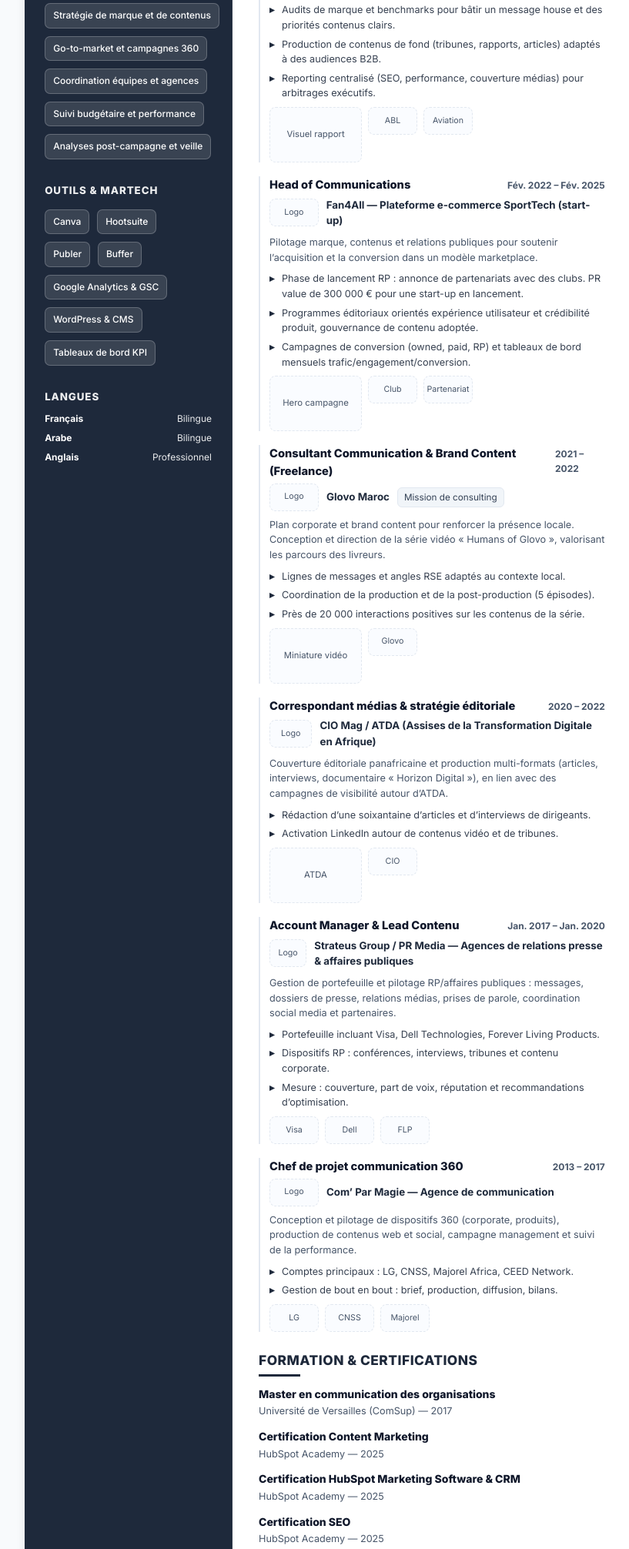
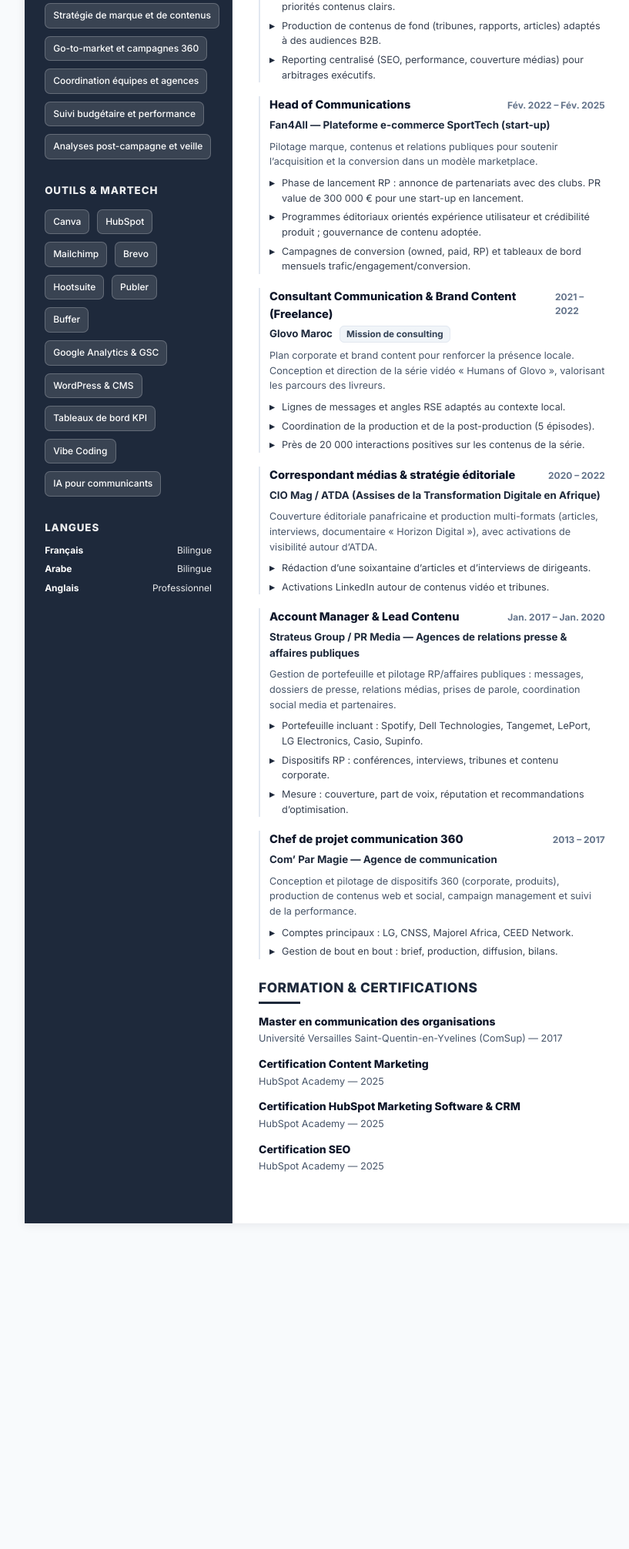
Before and after one commit to sahelpub21-debug/Comms_Mkg_Manager, a plain HTML site: page index.html in a window 1280 px wide. Shown: the part 565-2577 px from the top of the page at 77% size, without its empty margins (211-1028 px from the left). After the commit the page ends 2174 px from the top, so only its background shows below. Drawn offline with Linux system fonts and the light colour scheme.

Commit message:
Update index.html

```diff
--- a/index.html
+++ b/index.html
@@ -8,29 +8,21 @@
   <style>
     @page { size: A4; margin: 0; }
     :root{
-      /* Palette sobre premium (encre) */
-      --ink:#0f172a;         /* bleu nuit quasi-noir */
-      --ink-2:#1e293b;       /* ardoise foncé */
-      --ink-3:#334155;       /* ardoise moyen */
-      --line:#e2e8f0;        /* traits et séparateurs */
-      --paper:#ffffff;
-      --bg:#f8fafc;
-      --muted:#475569;
-      --chip:#f1f5f9;
-      --accent:#1f2937;      /* discret, pour soulignements */
+      --ink:#0f172a; --ink-2:#1e293b; --ink-3:#334155;
+      --line:#e2e8f0; --paper:#ffffff; --bg:#f8fafc; --muted:#475569; --chip:#f1f5f9;
     }
     *{margin:0;padding:0;box-sizing:border-box}
     body{font-family:'Inter',-apple-system,BlinkMacSystemFont,'Segoe UI',sans-serif;font-size:10pt;line-height:1.55;color:var(--ink);background:var(--bg);padding:20px 0;}
     .page-wrapper{max-width:210mm;margin:0 auto;background:var(--paper);box-shadow:0 2px 12px rgba(15,23,42,.08)}
     .language-switch{position:fixed;top:20px;right:20px;background:var(--paper);padding:6px;border-radius:24px;box-shadow:0 2px 10px rgba(15,23,42,.15);display:flex;gap:4px;z-index:1000}
-    .lang-btn{padding:8px 14px;border:none;background:transparent;color:var(--muted);font-size:10pt;font-weight:700;cursor:pointer;border-radius:18px;transition:.25s}
+    .lang-btn{padding:8px 14px;border:none;background:transparent;color:#64748b;font-size:10pt;font-weight:700;cursor:pointer;border-radius:18px;transition:.25s}
     .lang-btn:hover{background:#eef2f7}
     .lang-btn.active{background:var(--ink-2);color:var(--paper)}
     .lang-content{display:none}
     .lang-content.active{display:block}
 
     .container{display:grid;grid-template-columns:34% 66%;min-height:297mm}
-    .sidebar{background:linear-gradient(180deg, var(--ink-2) 0%, var(--ink-2) 100%);color:var(--paper);padding:36px 26px;border-right:1px solid rgba(255,255,255,.08)}
+    .sidebar{background:var(--ink-2);color:var(--paper);padding:36px 26px;border-right:1px solid rgba(255,255,255,.08)}
     .main-content{padding:40px 40px 40px 34px;background:var(--paper)}
 
     .profile-photo-container{text-align:center;margin-bottom:16px}
@@ -62,23 +54,14 @@
     .experience-item{margin-bottom:18px;page-break-inside:avoid;border-left:2px solid var(--line);padding-left:12px}
     .experience-header{display:flex;justify-content:space-between;align-items:baseline;margin-bottom:4px}
     .job-role{font-size:11pt;font-weight:800;color:var(--ink)}
-    .job-dates{font-size:9pt;color:var(--muted);font-weight:700}
-    .company-line{display:flex;align-items:center;gap:10px;margin:4px 0 8px}
-    .company-name{font-size:10pt;color:var(--ink-2);font-weight:700}
-    .badge{font-size:8.8pt;color:var(--ink-3);background:var(--chip);border:1px solid var(--line);border-radius:6px;padding:3px 8px}
+    .job-dates{font-size:9pt;color:#64748b;font-weight:700}
+    .company-name{font-size:10pt;color:var(--ink-2);font-weight:700;margin:4px 0 8px}
+    .badge{font-size:8.8pt;color:var(--ink-3);background:var(--chip);border:1px solid var(--line);border-radius:6px;padding:3px 8px;margin-left:6px}
     .job-description{font-size:9.5pt;color:var(--muted);margin-bottom:8px}
     .achievements{list-style:none;padding-left:0}
     .achievements li{padding-left:16px;position:relative;margin-bottom:5px;font-size:9.5pt;color:#374151}
     .achievements li:before{content:"▸";position:absolute;left:0;color:var(--ink-2);font-weight:900}
 
-    /* Placeholders logos / images */
-    .placeholders{display:flex;gap:8px;flex-wrap:wrap;margin:8px 0 2px}
-    .logo-ph,.image-ph{
-      border:1px dashed var(--line);border-radius:8px;background:#fafcff;color:var(--muted);
-      display:flex;align-items:center;justify-content:center;text-align:center
-    }
-    .logo-ph{width:64px;height:36px;font-size:8pt}
-    .image-ph{width:120px;height:72px;font-size:8.5pt}
     .education-item{margin-bottom:12px}
     .degree-title{font-size:10.5pt;font-weight:800;color:var(--ink);margin-bottom:2px}
     .institution{font-size:9.5pt;color:var(--muted)}
@@ -88,7 +71,6 @@
       .page-wrapper{box-shadow:none}
       .language-switch{display:none}
       .pill{background:#fff;color:#000;border-color:#999}
-      .logo-ph,.image-ph{color:#666;background:#fff;border-color:#bbb}
     }
   </style>
 </head>
@@ -135,12 +117,17 @@
           <div class="sidebar-section">
             <div class="sidebar-heading">Outils & MarTech</div>
             <div class="pill">Canva</div>
+            <div class="pill">HubSpot</div>
+            <div class="pill">Mailchimp</div>
+            <div class="pill">Brevo</div>
             <div class="pill">Hootsuite</div>
             <div class="pill">Publer</div>
             <div class="pill">Buffer</div>
             <div class="pill">Google Analytics & GSC</div>
             <div class="pill">WordPress & CMS</div>
             <div class="pill">Tableaux de bord KPI</div>
+            <div class="pill">Vibe Coding</div>
+            <div class="pill">IA pour communicants</div>
           </div>
 
           <div class="sidebar-section">
@@ -155,9 +142,9 @@
         <main class="main-content">
           <section class="summary">
             <p class="summary-text">
-              Spécialiste Communication et Marketing avec dix années d’expérience en environnements agence, médias et start-up tech,
-              ainsi qu’en mission de conseil pour un fonds d’investissement. J’accorde une attention particulière à la clarté des messages,
-              à la qualité éditoriale et à la mesure des résultats, en privilégiant une approche collaborative et pragmatique.
+              Spécialiste Communication et Marketing avec dix années d’expérience en environnements agence, médias et start-up tech ;
+              récemment en mission de conseil. Je privilégie des dispositifs clairs, une exécution soignée et des résultats mesurables,
+              dans une approche collaborative et pragmatique.
             </p>
             <div class="metrics">
               <span class="metric-chip">6 ans en agence</span>
@@ -176,11 +163,7 @@
                 <div class="job-role">Content Manager</div>
                 <div class="job-dates">Mars 2025 – Juil. 2025</div>
               </div>
-              <div class="company-line">
-                <div class="logo-ph" aria-hidden="true">Logo</div>
-                <div class="company-name">ABL Corporation</div>
-                <span class="badge">Mission de consulting — Fonds d’investissement (verticale principale : ABL Aviation)</span>
-              </div>
+              <div class="company-name">ABL Corporation <span class="badge">Mission de consulting — verticale principale : ABL Aviation</span></div>
               <p class="job-description">
                 Conception et déploiement d’un plan marketing éditorial multi-verticales (finance, innovation, aviation/ESG),
                 structuration d’une stratégie de marque et d’un plan de communication interne pour améliorer l’alignement.
@@ -190,11 +173,6 @@
                 <li>Production de contenus de fond (tribunes, rapports, articles) adaptés à des audiences B2B.</li>
                 <li>Reporting centralisé (SEO, performance, couverture médias) pour arbitrages exécutifs.</li>
               </ul>
-              <div class="placeholders">
-                <div class="image-ph">Visuel rapport</div>
-                <div class="logo-ph">ABL</div>
-                <div class="logo-ph">Aviation</div>
-              </div>
             </article>
 
             <!-- Fan4All -->
@@ -203,23 +181,15 @@
                 <div class="job-role">Head of Communications</div>
                 <div class="job-dates">Fév. 2022 – Fév. 2025</div>
               </div>
-              <div class="company-line">
-                <div class="logo-ph" aria-hidden="true">Logo</div>
               <div class="company-name">Fan4All — Plateforme e-commerce SportTech (start-up)</div>
-              </div>
               <p class="job-description">
                 Pilotage marque, contenus et relations publiques pour soutenir l’acquisition et la conversion dans un modèle marketplace.
               </p>
               <ul class="achievements">
                 <li>Phase de lancement RP : annonce de partenariats avec des clubs. PR value de 300 000 € pour une start-up en lancement.</li>
-                <li>Programmes éditoriaux orientés expérience utilisateur et crédibilité produit, gouvernance de contenu adoptée.</li>
+                <li>Programmes éditoriaux orientés expérience utilisateur et crédibilité produit ; gouvernance de contenu adoptée.</li>
                 <li>Campagnes de conversion (owned, paid, RP) et tableaux de bord mensuels trafic/engagement/conversion.</li>
               </ul>
-              <div class="placeholders">
-                <div class="image-ph">Hero campagne</div>
-                <div class="logo-ph">Club</div>
-                <div class="logo-ph">Partenariat</div>
-              </div>
             </article>
 
             <!-- Glovo (Freelance consulting) -->
@@ -228,11 +198,7 @@
                 <div class="job-role">Consultant Communication & Brand Content (Freelance)</div>
                 <div class="job-dates">2021 – 2022</div>
               </div>
-              <div class="company-line">
-                <div class="logo-ph" aria-hidden="true">Logo</div>
-                <div class="company-name">Glovo Maroc</div>
-                <span class="badge">Mission de consulting</span>
-              </div>
+              <div class="company-name">Glovo Maroc <span class="badge">Mission de consulting</span></div>
               <p class="job-description">
                 Plan corporate et brand content pour renforcer la présence locale. Conception et direction de la série vidéo
                 « Humans of Glovo », valorisant les parcours des livreurs.
@@ -242,10 +208,6 @@
                 <li>Coordination de la production et de la post-production (5 épisodes).</li>
                 <li>Près de 20 000 interactions positives sur les contenus de la série.</li>
               </ul>
-              <div class="placeholders">
-                <div class="image-ph">Miniature vidéo</div>
-                <div class="logo-ph">Glovo</div>
-              </div>
             </article>
 
             <!-- CIO Mag / ATDA -->
@@ -254,22 +216,15 @@
                 <div class="job-role">Correspondant médias & stratégie éditoriale</div>
                 <div class="job-dates">2020 – 2022</div>
               </div>
-              <div class="company-line">
-                <div class="logo-ph" aria-hidden="true">Logo</div>
               <div class="company-name">CIO Mag / ATDA (Assises de la Transformation Digitale en Afrique)</div>
-              </div>
               <p class="job-description">
                 Couverture éditoriale panafricaine et production multi-formats (articles, interviews, documentaire « Horizon Digital »),
-                en lien avec des campagnes de visibilité autour d’ATDA.
+                avec activations de visibilité autour d’ATDA.
               </p>
               <ul class="achievements">
                 <li>Rédaction d’une soixantaine d’articles et d’interviews de dirigeants.</li>
-                <li>Activation LinkedIn autour de contenus vidéo et de tribunes.</li>
+                <li>Activations LinkedIn autour de contenus vidéo et tribunes.</li>
               </ul>
-              <div class="placeholders">
-                <div class="image-ph">ATDA</div>
-                <div class="logo-ph">CIO</div>
-              </div>
             </article>
 
             <!-- Strateus / PR Media -->
@@ -278,24 +233,16 @@
                 <div class="job-role">Account Manager & Lead Contenu</div>
                 <div class="job-dates">Jan. 2017 – Jan. 2020</div>
               </div>
-              <div class="company-line">
-                <div class="logo-ph" aria-hidden="true">Logo</div>
               <div class="company-name">Strateus Group / PR Media — Agences de relations presse & affaires publiques</div>
-              </div>
               <p class="job-description">
                 Gestion de portefeuille et pilotage RP/affaires publiques : messages, dossiers de presse, relations médias,
                 prises de parole, coordination social media et partenaires.
               </p>
               <ul class="achievements">
-                <li>Portefeuille incluant Visa, Dell Technologies, Forever Living Products.</li>
+                <li>Portefeuille incluant : Spotify, Dell Technologies, Tangemet, LePort, LG Electronics, Casio, Supinfo.</li>
                 <li>Dispositifs RP : conférences, interviews, tribunes et contenu corporate.</li>
                 <li>Mesure : couverture, part de voix, réputation et recommandations d’optimisation.</li>
               </ul>
-              <div class="placeholders">
-                <div class="logo-ph">Visa</div>
-                <div class="logo-ph">Dell</div>
-                <div class="logo-ph">FLP</div>
-              </div>
             </article>
 
             <!-- Com’ Par Magie -->
@@ -304,23 +251,15 @@
                 <div class="job-role">Chef de projet communication 360</div>
                 <div class="job-dates">2013 – 2017</div>
               </div>
-              <div class="company-line">
-                <div class="logo-ph" aria-hidden="true">Logo</div>
               <div class="company-name">Com’ Par Magie — Agence de communication</div>
-              </div>
               <p class="job-description">
                 Conception et pilotage de dispositifs 360 (corporate, produits), production de contenus web et social,
-                campagne management et suivi de la performance.
+                campaign management et suivi de la performance.
               </p>
               <ul class="achievements">
                 <li>Comptes principaux : LG, CNSS, Majorel Africa, CEED Network.</li>
                 <li>Gestion de bout en bout : brief, production, diffusion, bilans.</li>
               </ul>
-              <div class="placeholders">
-                <div class="logo-ph">LG</div>
-                <div class="logo-ph">CNSS</div>
-                <div class="logo-ph">Majorel</div>
-              </div>
             </article>
           </section>
 
@@ -328,7 +267,7 @@
             <h2 class="section-title">Formation & Certifications</h2>
             <div class="education-item">
               <div class="degree-title">Master en communication des organisations</div>
-              <div class="institution">Université de Versailles (ComSup) — 2017</div>
+              <div class="institution">Université Versailles Saint-Quentin-en-Yvelines (ComSup) — 2017</div>
             </div>
             <div class="education-item">
               <div class="degree-title">Certification Content Marketing</div>
@@ -381,12 +320,17 @@
           <div class="sidebar-section">
             <div class="sidebar-heading">Tools & MarTech</div>
             <div class="pill">Canva</div>
+            <div class="pill">HubSpot</div>
+            <div class="pill">Mailchimp</div>
+            <div class="pill">Brevo</div>
             <div class="pill">Hootsuite</div>
             <div class="pill">Publer</div>
             <div class="pill">Buffer</div>
             <div class="pill">Google Analytics & GSC</div>
             <div class="pill">WordPress & CMS</div>
             <div class="pill">KPI dashboards</div>
+            <div class="pill">Vibe Coding</div>
+            <div class="pill">AI for Communicators</div>
           </div>
 
           <div class="sidebar-section">
@@ -401,9 +345,9 @@
         <main class="main-content">
           <section class="summary">
             <p class="summary-text">
-              Communications and Marketing Specialist with ten years across agencies, media and tech start-ups,
-              alongside a consulting mission for an investment fund. I care about clarity, editorial quality and measurable outcomes.
-              My approach is collaborative and pragmatic, focused on well-structured operations and steady delivery.
+              Communications and Marketing Specialist with ten years across agencies, media and tech start-ups;
+              recently on a consulting mission. I value clear message architecture, careful execution and measurable outcomes,
+              with a collaborative, pragmatic approach.
             </p>
             <div class="metrics">
               <span class="metric-chip">6 years in agencies</span>
@@ -422,11 +366,7 @@
                 <div class="job-role">Content Manager</div>
                 <div class="job-dates">Mar 2025 – Jul 2025</div>
               </div>
-              <div class="company-line">
-                <div class="logo-ph" aria-hidden="true">Logo</div>
-                <div class="company-name">ABL Corporation</div>
-                <span class="badge">Consulting mission — Investment fund (main vertical: ABL Aviation)</span>
-              </div>
+              <div class="company-name">ABL Corporation <span class="badge">Consulting mission — main vertical: ABL Aviation</span></div>
               <p class="job-description">
                 Designed and deployed a multi-vertical editorial marketing plan (finance, innovation, aviation/ESG),
                 with a brand strategy and an internal communications plan to improve alignment.
@@ -436,11 +376,6 @@
                 <li>Long-form content (op-eds, reports, articles) tailored to B2B audiences.</li>
                 <li>Centralised reporting (SEO, performance, media coverage) for executive decision-making.</li>
               </ul>
-              <div class="placeholders">
-                <div class="image-ph">Report visual</div>
-                <div class="logo-ph">ABL</div>
-                <div class="logo-ph">Aviation</div>
-              </div>
             </article>
 
             <!-- Fan4All -->
@@ -449,23 +384,15 @@
                 <div class="job-role">Head of Communications</div>
                 <div class="job-dates">Feb 2022 – Feb 2025</div>
               </div>
-              <div class="company-line">
-                <div class="logo-ph" aria-hidden="true">Logo</div>
               <div class="company-name">Fan4All — Sport-tech e-commerce platform (start-up)</div>
-              </div>
               <p class="job-description">
                 Led brand, editorial and public relations to support acquisition and conversion in a marketplace context.
               </p>
               <ul class="achievements">
                 <li>Launch public-relations phase: announcement of club partnerships. PR value of €300,000 for a start-up at launch.</li>
-                <li>Editorial programmes focused on user experience and product credibility, with adopted content governance.</li>
+                <li>Editorial programmes focused on user experience and product credibility; content governance adopted.</li>
                 <li>Conversion campaigns (owned, paid, PR) and monthly dashboards for traffic, engagement and conversion.</li>
               </ul>
-              <div class="placeholders">
-                <div class="image-ph">Campaign hero</div>
-                <div class="logo-ph">Club</div>
-                <div class="logo-ph">Partnership</div>
-              </div>
             </article>
 
             <!-- Glovo (Freelance consulting) -->
@@ -474,24 +401,16 @@
                 <div class="job-role">Communications & Brand Content Consultant (Freelance)</div>
                 <div class="job-dates">2021 – 2022</div>
               </div>
-              <div class="company-line">
-                <div class="logo-ph" aria-hidden="true">Logo</div>
-                <div class="company-name">Glovo Morocco</div>
-                <span class="badge">Consulting mission</span>
-              </div>
+              <div class="company-name">Glovo Morocco <span class="badge">Consulting mission</span></div>
               <p class="job-description">
-                Corporate plan and brand content to strengthen local presence. Conceived and directed the
-                “Humans of Glovo” video series highlighting couriers’ stories.
+                Corporate plan and brand content to strengthen local presence. Conceived and directed the “Humans of Glovo” video series
+                highlighting couriers’ stories.
               </p>
               <ul class="achievements">
                 <li>Messaging lines and ESG-oriented angles adapted to the local context.</li>
                 <li>Production and post-production coordination (five episodes).</li>
                 <li>Nearly 20,000 positive interactions generated by the series.</li>
               </ul>
-              <div class="placeholders">
-                <div class="image-ph">Video thumbnail</div>
-                <div class="logo-ph">Glovo</div>
-              </div>
             </article>
 
             <!-- CIO Mag / ATDA -->
@@ -500,22 +419,15 @@
                 <div class="job-role">Media Correspondent & Editorial Strategy</div>
                 <div class="job-dates">2020 – 2022</div>
               </div>
-              <div class="company-line">
-                <div class="logo-ph" aria-hidden="true">Logo</div>
               <div class="company-name">CIO Mag / ATDA (Africa Digital Transformation Summit)</div>
-              </div>
               <p class="job-description">
                 Pan-African editorial coverage and multi-format production (articles, interviews, “Horizon Digital” documentary),
-                with campaign-driven visibility around ATDA.
+                with LinkedIn activations around ATDA.
               </p>
               <ul class="achievements">
                 <li>Approximately sixty articles and executive interviews.</li>
-                <li>LinkedIn activation around video content and op-eds.</li>
+                <li>LinkedIn activations around video content and op-eds.</li>
               </ul>
-              <div class="placeholders">
-                <div class="image-ph">ATDA</div>
-                <div class="logo-ph">CIO</div>
-              </div>
             </article>
 
             <!-- Strateus / PR Media -->
@@ -524,24 +436,16 @@
                 <div class="job-role">Account Manager & Content Lead</div>
                 <div class="job-dates">Jan 2017 – Jan 2020</div>
               </div>
-              <div class="company-line">
-                <div class="logo-ph" aria-hidden="true">Logo</div>
               <div class="company-name">Strateus Group / PR Media — Public relations & public affairs agencies</div>
-              </div>
               <p class="job-description">
                 Portfolio ownership and PR/public-affairs leadership: messaging, press kits, media relations, speaking opportunities,
                 social coordination and partner alignment.
               </p>
               <ul class="achievements">
-                <li>Portfolio included Visa, Dell Technologies, and Forever Living Products.</li>
+                <li>Portfolio included: Spotify, Dell Technologies, Tangemet, LePort, LG Electronics, Casio, Supinfo.</li>
                 <li>PR programmes: press conferences, interviews, op-eds and corporate content.</li>
                 <li>Measurement: coverage, share of voice, reputation and optimisation proposals.</li>
               </ul>
-              <div class="placeholders">
-                <div class="logo-ph">Visa</div>
-                <div class="logo-ph">Dell</div>
-                <div class="logo-ph">FLP</div>
-              </div>
             </article>
 
             <!-- Com’ Par Magie -->
@@ -550,10 +454,7 @@
                 <div class="job-role">360 Communications Project Manager</div>
                 <div class="job-dates">2013 – 2017</div>
               </div>
-              <div class="company-line">
-                <div class="logo-ph" aria-hidden="true">Logo</div>
               <div class="company-name">Com’ Par Magie — Communications agency</div>
-              </div>
               <p class="job-description">
                 Designed and managed 360 programmes (corporate, products), produced web and social content,
                 handled campaign management and performance tracking.
@@ -562,11 +463,6 @@
                 <li>Main accounts: LG, CNSS, Majorel Africa, CEED Network.</li>
                 <li>End-to-end execution: brief, production, distribution and post-mortems.</li>
               </ul>
-              <div class="placeholders">
-                <div class="logo-ph">LG</div>
-                <div class="logo-ph">CNSS</div>
-                <div class="logo-ph">Majorel</div>
-              </div>
             </article>
           </section>
 
@@ -574,7 +470,7 @@
             <h2 class="section-title">Education & Certifications</h2>
             <div class="education-item">
               <div class="degree-title">Master’s in Corporate Communications</div>
-              <div class="institution">University of Versailles (ComSup) — 2017</div>
+              <div class="institution">Université Versailles Saint-Quentin-en-Yvelines (ComSup) — 2017</div>
             </div>
             <div class="education-item">
               <div class="degree-title">Content Marketing Certification</div>
```
Lines whose indentation alone changed are shown as unchanged.
